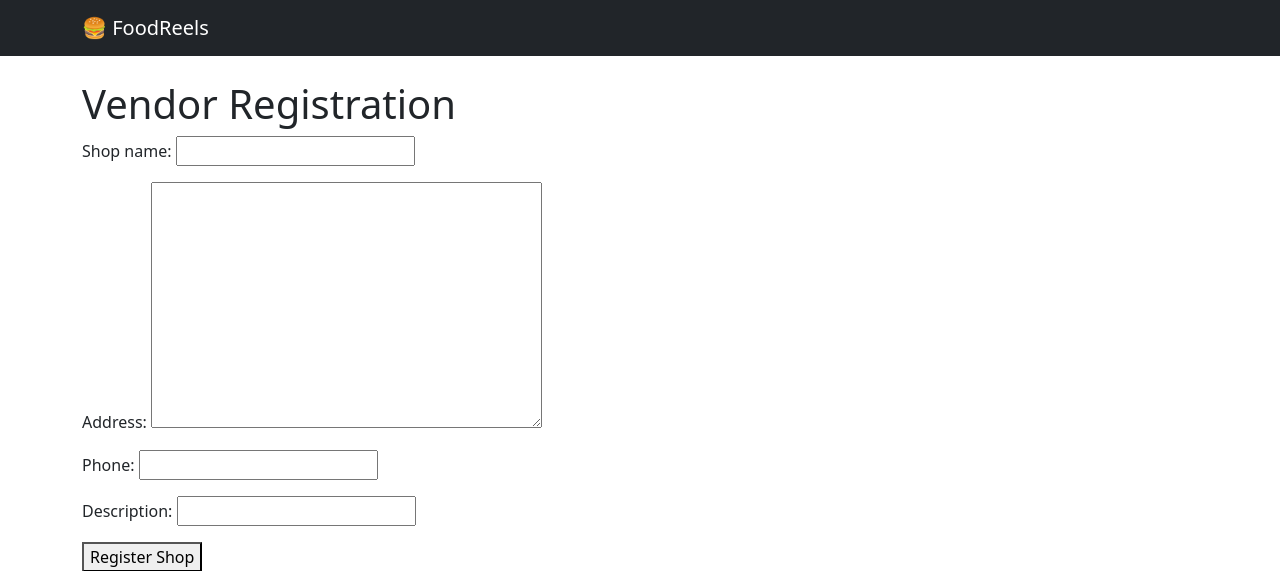
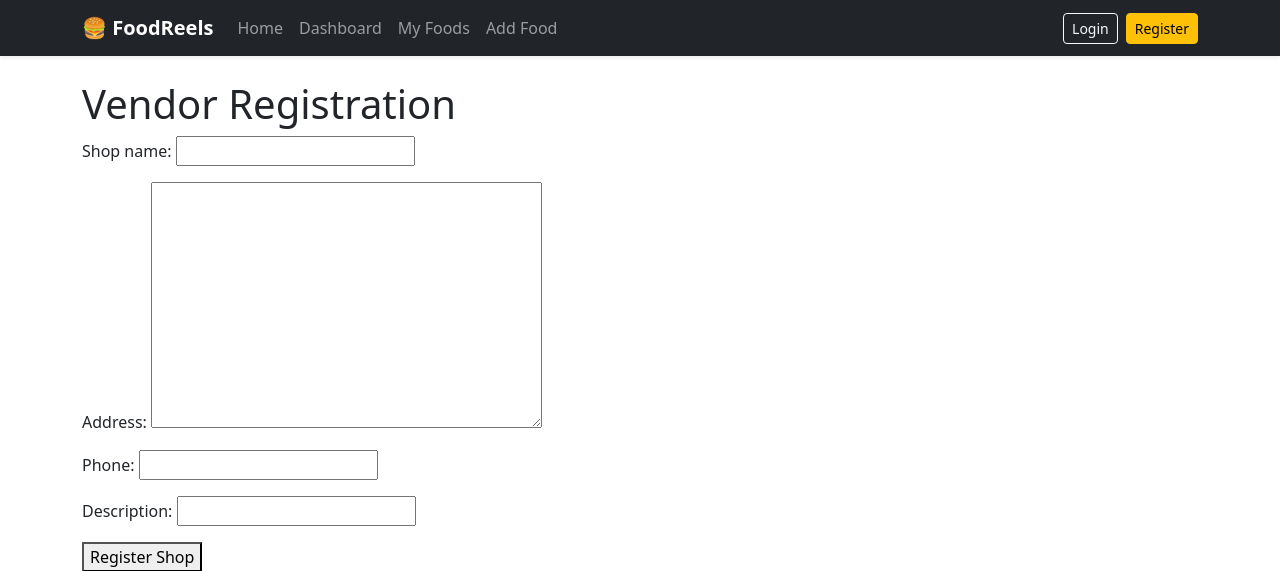
Before and after one commit to satyamdev1415-create/Foodreel, a Django app: page /vendor/register/ in a window 1280 px wide. Shown: the top 571 px of the page. Run offline with Django 5.2, Linux system fonts and the light colour scheme.

Commit message:
Create professional vendor dashboard

```diff
--- a/templates/base.html
+++ b/templates/base.html
@@ -3,31 +3,118 @@
 <head>
     <meta charset="UTF-8">
     <meta name="viewport" content="width=device-width, initial-scale=1.0">
-
     <title>FoodReels</title>
 
+    <!-- Bootstrap CSS -->
     <link href="https://cdn.jsdelivr.net/npm/bootstrap@5.3.7/dist/css/bootstrap.min.css" rel="stylesheet">
 </head>
 
 <body>
 
-<nav class="navbar navbar-dark bg-dark">
+<!-- Navbar Start -->
+<nav class="navbar navbar-expand-lg navbar-dark bg-dark shadow-sm">
     <div class="container">
 
-        <a class="navbar-brand" href="#">
+        <!-- Logo -->
+        <a class="navbar-brand fw-bold" href="/">
             🍔 FoodReels
         </a>
 
+        <!-- Mobile Button -->
+        <button class="navbar-toggler"
+                type="button"
+                data-bs-toggle="collapse"
+                data-bs-target="#navbar">
+
+            <span class="navbar-toggler-icon"></span>
+
+        </button>
+
+        <!-- Navbar Menu -->
+        <div class="collapse navbar-collapse" id="navbar">
+
+            <!-- Left Menu -->
+            <ul class="navbar-nav me-auto">
+
+                <li class="nav-item">
+                    <a class="nav-link" href="/">Home</a>
+                </li>
+
+                <li class="nav-item">
+                    <a class="nav-link" href="{% url 'vendor-dashboard' %}">
+                        Dashboard
+                    </a>
+                </li>
+
+                <li class="nav-item">
+                    <a class="nav-link" href="{% url 'food-list' %}">
+                        My Foods
+                    </a>
+                </li>
+
+                <li class="nav-item">
+                    <a class="nav-link" href="{% url 'add-food' %}">
+                        Add Food
+                    </a>
+                </li>
+
+            </ul>
+
+            <!-- Right Menu -->
+            <ul class="navbar-nav">
+
+                {% if request.user.is_authenticated %}
+
+                <li class="nav-item">
+                    <span class="navbar-text me-3">
+                        👋 {{ request.user.username }}
+                    </span>
+                </li>
+
+                <li class="nav-item">
+                    <a href="{% url 'logout' %}"
+                       class="btn btn-danger btn-sm">
+                        Logout
+                    </a>
+                </li>
+
+                {% else %}
+
+                <li class="nav-item me-2">
+                    <a href="{% url 'login' %}"
+                       class="btn btn-outline-light btn-sm">
+                        Login
+                    </a>
+                </li>
+
+                <li class="nav-item">
+                    <a href="{% url 'register' %}"
+                       class="btn btn-warning btn-sm">
+                        Register
+                    </a>
+                </li>
+
+                {% endif %}
+
+            </ul>
+
+        </div>
+
     </div>
 </nav>
+<!-- Navbar End -->
+
 
 <div class="container mt-4">
 
-{% block content %}
+    {% block content %}
 
-{% endblock %}
+    {% endblock %}
 
 </div>
 
+<!-- Bootstrap JS -->
+<script src="https://cdn.jsdelivr.net/npm/bootstrap@5.3.7/dist/js/bootstrap.bundle.min.js"></script>
+
 </body>
 </html>
--- a/vendors/views.py
+++ b/vendors/views.py
@@ -1,6 +1,7 @@
 from django.shortcuts import render, redirect
 from .forms import VendorForm
 from .models import Vendor
+from foods.models import FoodItem
 
 from django.contrib.auth.decorators import login_required
 
@@ -32,16 +33,31 @@ def vendor_register(request):
 @login_required
 def vendor_dashboard(request):
 
-    vendor = Vendor.objects.get(
+    vendor = get_object_or_404(
+        Vendor,
         owner=request.user
     )
 
+    total_products = FoodItem.objects.filter(
+        vendor=vendor
+    ).count()
+
     context = {
-        'vendor': vendor
+
+        "vendor": vendor,
+
+        "total_products": total_products,
+
+        "total_reels": 0,
+
+        "total_orders": 0,
+
+        "total_revenue": 0,
+
     }
 
     return render(
         request,
-        'vendors/dashboard.html',
+        "vendors/dashboard.html",
         context
     )
```
Also changed, not shown: foods/admin.py (+38 -4 lines), templates/vendors/dashboard.html (+120 -32 lines), db.sqlite3, media/foods/Birayni_fj86WoI.webp (added), media/foods/Burger.webp (added), media/foods/Burger_SXPksXT.webp (added).
